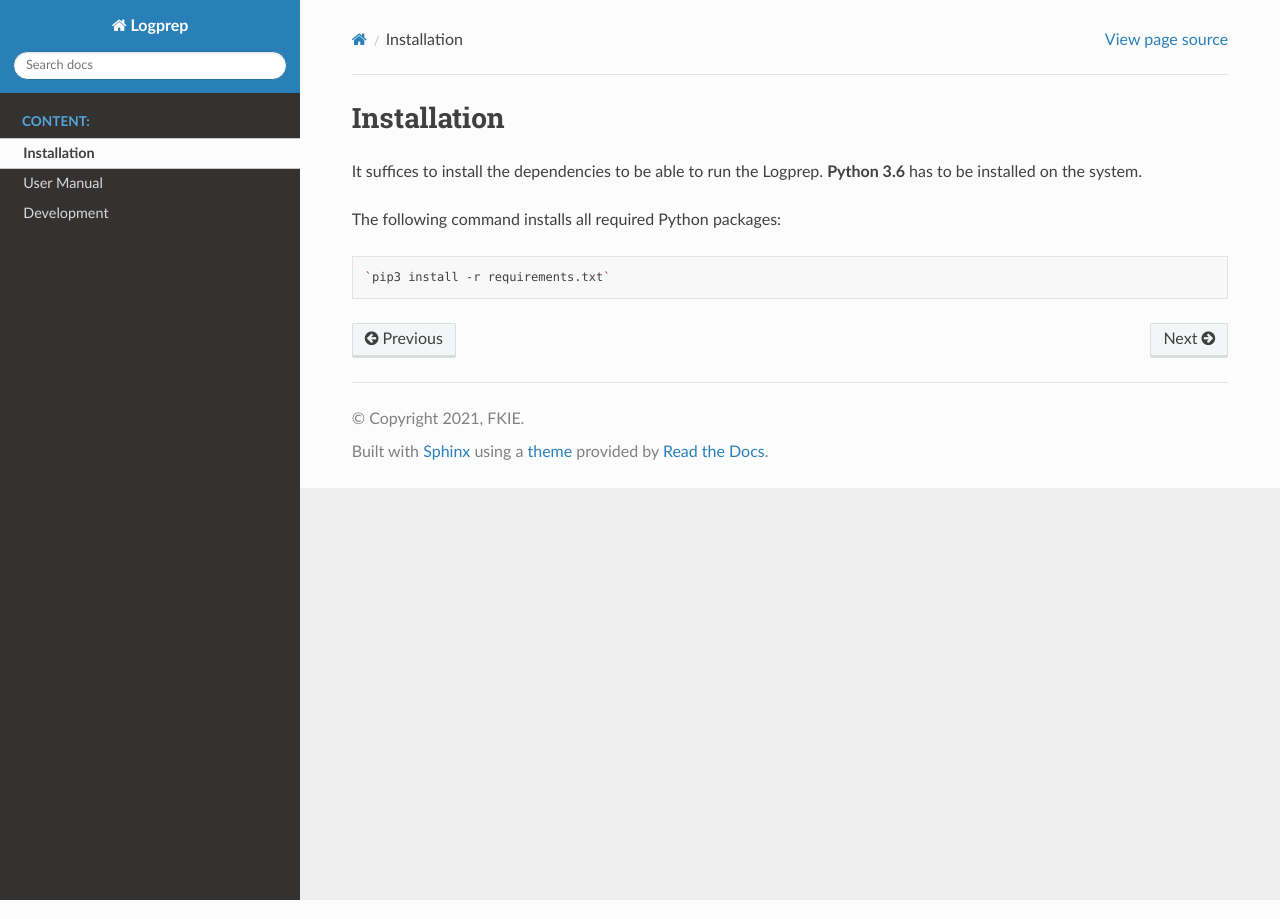
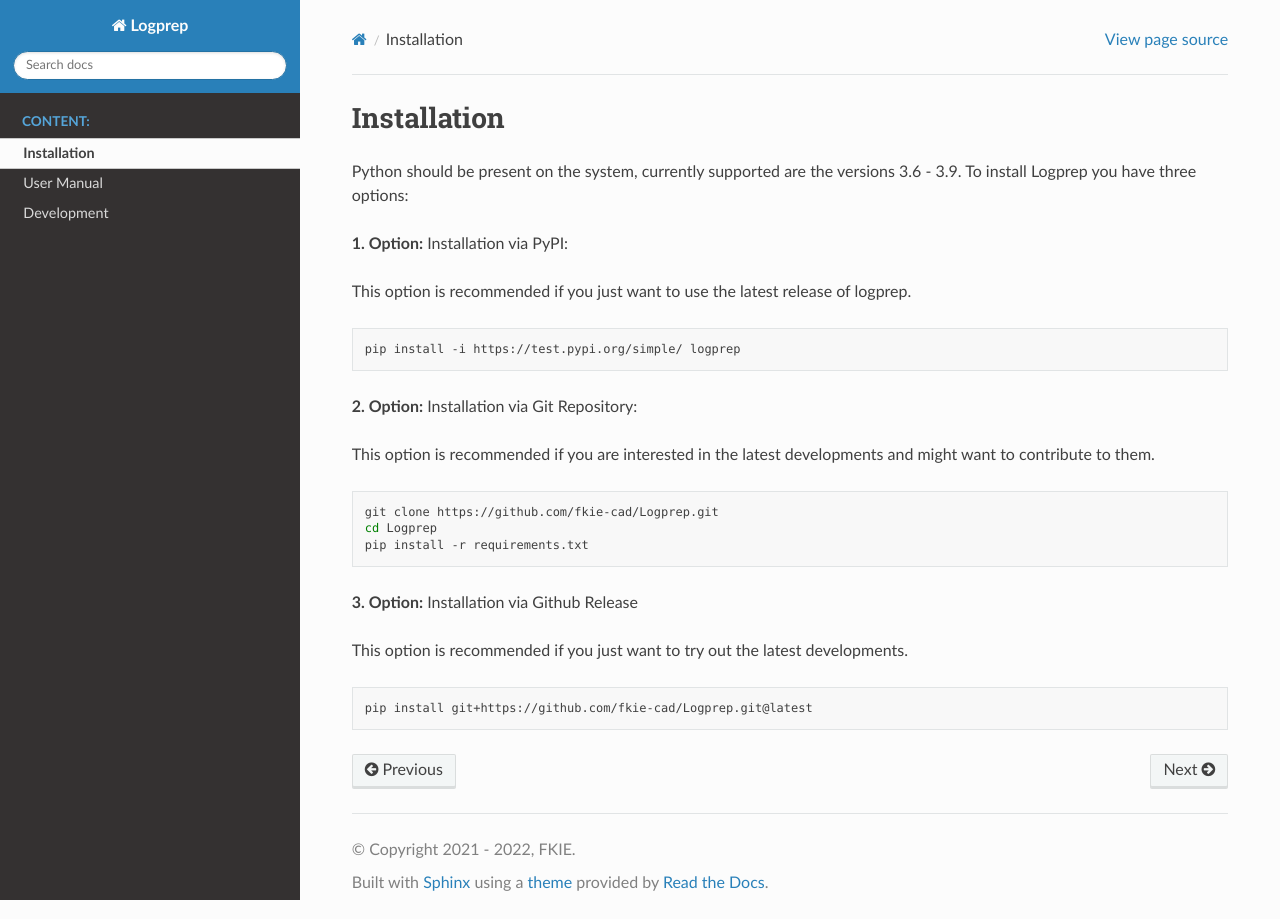
Before and after one commit to fkie-cad/Logprep, a Sphinx documentation site: the page built from doc/source/installation.rst, in a window 1280 px wide. Built offline with Sphinx 7.4.7 and the Read the Docs theme 2.0.0, drawn with Linux system fonts in a browser that asks for light colours; pages that are not in the unit, such as notebooks, are missing from menus.

Commit message:
Update install documentation

```diff
--- a/doc/source/conf.py
+++ b/doc/source/conf.py
@@ -14,6 +14,7 @@
 #
 import os
 import sys
+from datetime import date
 
 sys.path.insert(0, os.path.abspath("../.."))
 
@@ -32,7 +33,7 @@
 # -- Project information -----------------------------------------------------
 
 project = "Logprep"
-copyright = "2021, FKIE"
+copyright = f"2021 - {date.today().year}, FKIE"
 author = "FKIE"
 
 # The short X.Y version
--- a/doc/source/installation.rst
+++ b/doc/source/installation.rst
@@ -2,11 +2,32 @@
 Installation
 ============
 
-It suffices to install the dependencies to be able to run the Logprep.
-**Python 3.6** has to be installed on the system.
+Python should be present on the system, currently supported are the versions 3.6 - 3.9.
+To install Logprep you have three options:
 
-The following command installs all required Python packages:
+**1. Option:** Installation via PyPI:
+
+This option is recommended if you just want to use the latest release of logprep.
 
 ..  code-block:: bash
 
-    `pip3 install -r requirements.txt`
+    pip install -i https://test.pypi.org/simple/ logprep
+
+**2. Option:** Installation via Git Repository:
+
+This option is recommended if you are interested in the latest developments and might want to
+contribute to them.
+
+..  code-block:: bash
+
+    git clone https://github.com/fkie-cad/Logprep.git
+    cd Logprep
+    pip install -r requirements.txt
+
+**3. Option:** Installation via Github Release
+
+This option is recommended if you just want to try out the latest developments.
+
+..  code-block:: bash
+
+    pip install git+https://github.com/fkie-cad/Logprep.git@latest
```
Also changed, not shown: README.md (+30 -4 lines).
